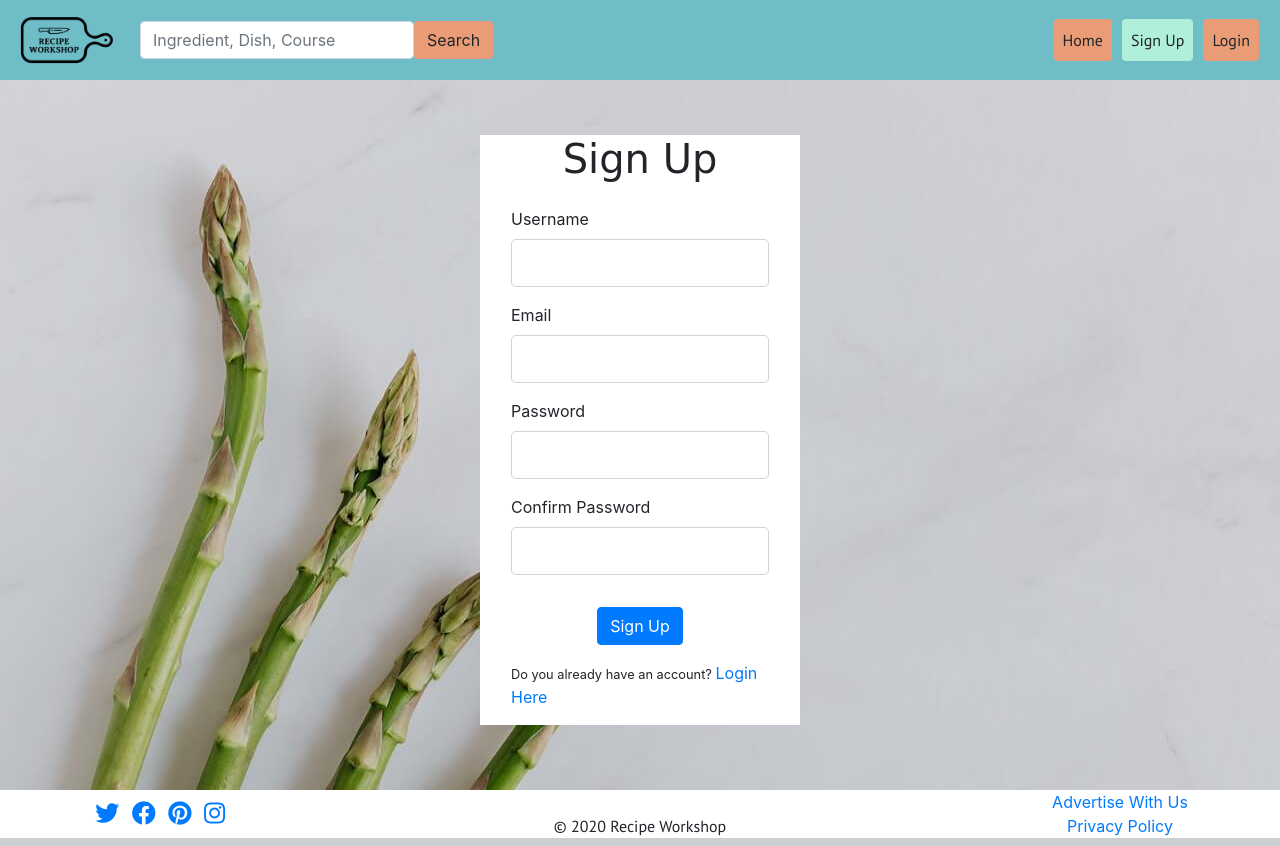
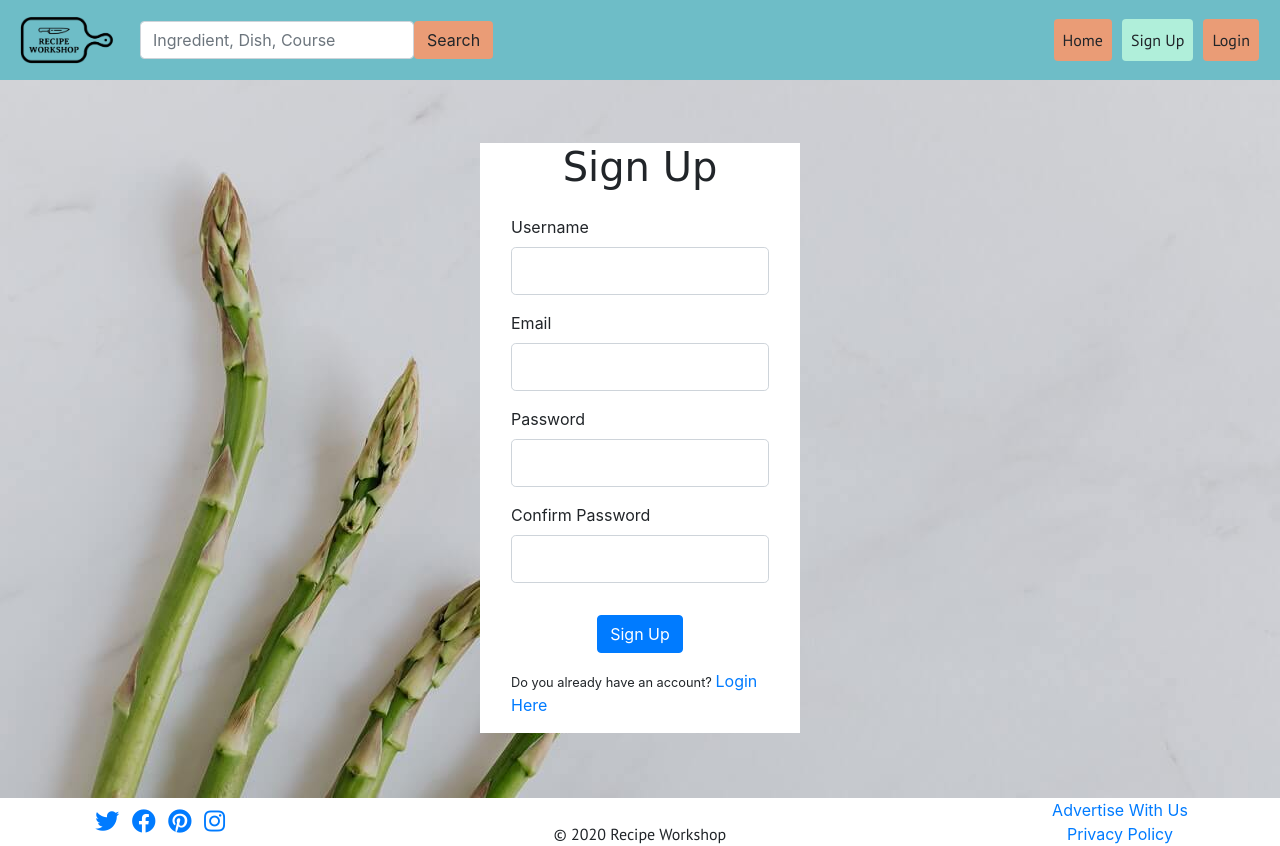
Before and after one commit to Andy-Osborne/Recipe-Workshop, a Flask app: page /register in a window 1280 px wide. Run offline with Flask 2, Linux system fonts and the light colour scheme; some libraries are stand-ins or nearby versions; some web fonts are replaced.

Commit message:
Add extra top margin to row to stop fixed nav covering text

```diff
--- a/templates/public/login.html
+++ b/templates/public/login.html
@@ -3,14 +3,14 @@
 {% block title%}RW | Login{% endblock%}
 
 {% block main %}
-<div class="row no-gutters login-image b-login-image d-flex justify-content-center">
+<div class="row no-gutters login-image b-login-image justify-content-center mt-2">
     <div class="col-12 col-md-8 col-lg-6 col-xl-3 text-center">
         <div class="container-fluid center-form-login">
             <div class="header">
                 <h1>Login</h1>
             </div>
             <div class="row no-gutters">
-                <div class="col-12 d-flex justify-content-center text-sm-center text-lg-left p-3">
+                <div class="col-12 justify-content-center text-sm-center text-lg-left p-3">
                     <form action="/login" method="POST">
                         {{ form.hidden_tag() }}
                         <fieldset class="form-group">
--- a/templates/public/register.html
+++ b/templates/public/register.html
@@ -3,14 +3,14 @@
 {% block title%}RW | Register{% endblock%}
 
 {% block main %}
-<div class="row no-gutters register-image b-reg-image d-flex justify-content-center">
+<div class="row no-gutters register-image b-reg-image justify-content-center mt-2">
     <div class="col-12 col-md-8 col-lg-6 col-xl-3 text-center">
         <div class="container-fluid center-form">
             <div class="header">
                 <h1>Sign Up</h1>
             </div>
             <div class="row no-gutters">
-                <div class="col-12 d-flex justify-content-center text-sm-center text-lg-left p-3">
+                <div class="col-12 justify-content-center text-sm-center text-lg-left p-3">
                     <form action="/register" method="POST">
                         {{ form.hidden_tag() }}
                         <fieldset class="form-group">
```
